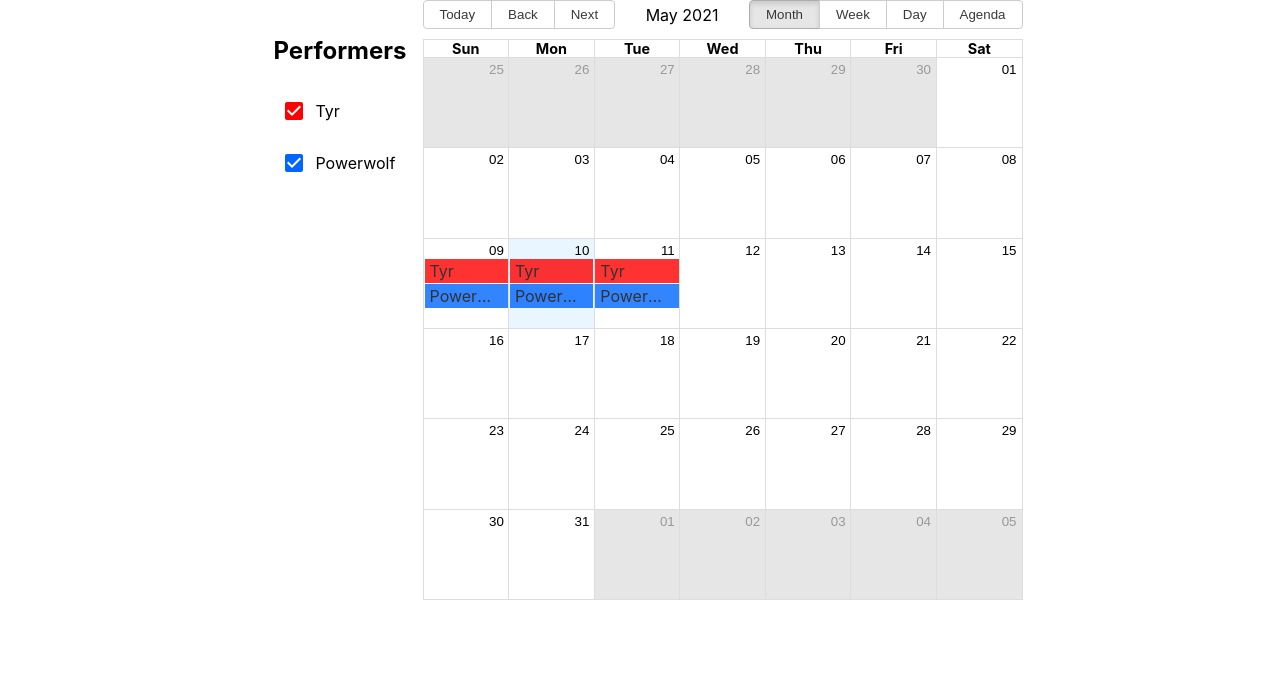
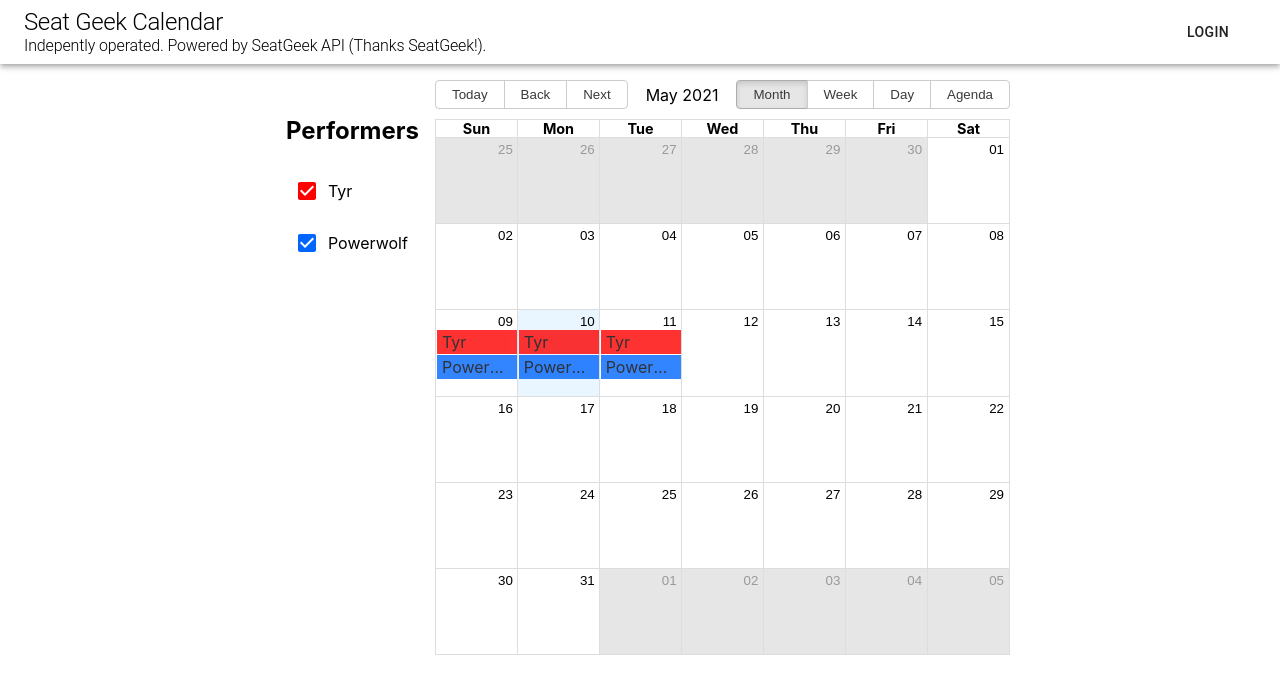
Before and after one commit to SheaMeyers/performer-calendar-app, a React (Create React App) app: page / in a window 1280 px wide. Shown: the top 694 px of the page. Built offline with nearby package versions, Linux system fonts and the light colour scheme.

Commit message:
Add header bar

```diff
--- a/src/App.tsx
+++ b/src/App.tsx
@@ -3,11 +3,13 @@
 import { Provider } from "react-redux";
 import BandsList from './BandsList';
 import Calendar from './Calendar';
+import HeaderBar from './HeaderBar';
 import { store } from './BandsReduxStore';
 
 function App() {
   return (
     <Provider store={store}>
+      <HeaderBar />
       <div className="App">
         <BandsList />
         <Calendar />
--- a/src/Calendar.tsx
+++ b/src/Calendar.tsx
@@ -53,7 +53,7 @@
                 events={myEventsList.filter(event => bands.includes(event.title))}
                 startAccessor="start"
                 endAccessor="end"
-                style={{ height: 600, width: 600 }}
+                style={{ height: 575, width: 575 }}
                 tooltipAccessor={eventTooltipGetter}
                 eventPropGetter={eventStyleGetter}
                 onSelectEvent={handleOnSelectEvent}
--- /dev/null
+++ b/src/HeaderBar.css
@@ -0,0 +1,3 @@
+.HeaderBar {
+    background-color: white;
+}
--- /dev/null
+++ b/src/HeaderBar.tsx
@@ -0,0 +1,53 @@
+import React from 'react';
+import { createStyles, makeStyles, Theme } from '@material-ui/core/styles';
+import AppBar from '@material-ui/core/AppBar';
+import Button from '@material-ui/core/Button';
+import Toolbar from '@material-ui/core/Toolbar';
+import Typography from '@material-ui/core/Typography';
+
+
+const useStyles = makeStyles((theme: Theme) =>
+  createStyles({
+    headerBar: {
+      backgroundColor: "#ffffff",
+      marginBottom: "1rem"
+    },
+    headerBarTitle: {
+        color: "#000000",
+        fontSize: "1.5rem"
+    },
+    headerBarSubTitle: {
+        color: "#000000",
+        fontSize: "1rem"
+    },
+    headerBarTextDiv: {
+        flexGrow: 1,
+      },
+    headerBarButton: {
+      marginRight: theme.spacing(2),
+    },
+  }),
+);
+
+
+
+const HeaderBar = () => {
+
+    const classes = useStyles();
+
+    return (
+        <AppBar position="static" className={classes.headerBar}>
+            <Toolbar>
+                <div className={classes.headerBarTextDiv}>
+                    <Typography className={classes.headerBarTitle} variant="h1">Seat Geek Calendar</Typography>
+                    <Typography className={classes.headerBarSubTitle} variant="h2">
+                        Indepently operated. Powered by SeatGeek API (Thanks SeatGeek!).
+                    </Typography>
+                </div>
+                <Button className={classes.headerBarButton}>Login</Button>
+            </Toolbar>
+        </AppBar>
+    )
+}
+
+export default HeaderBar;
```
